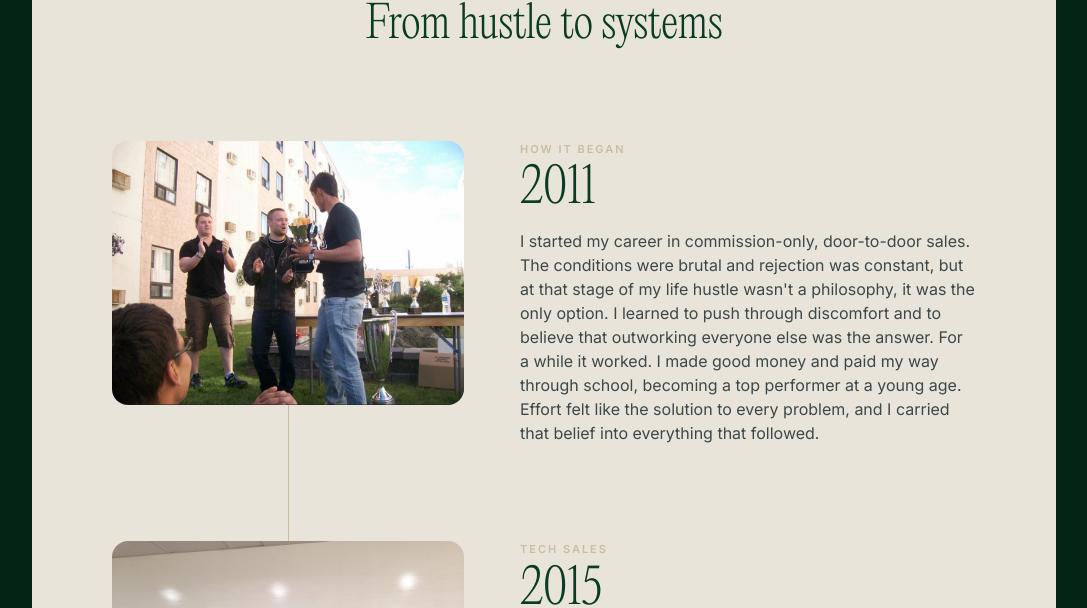
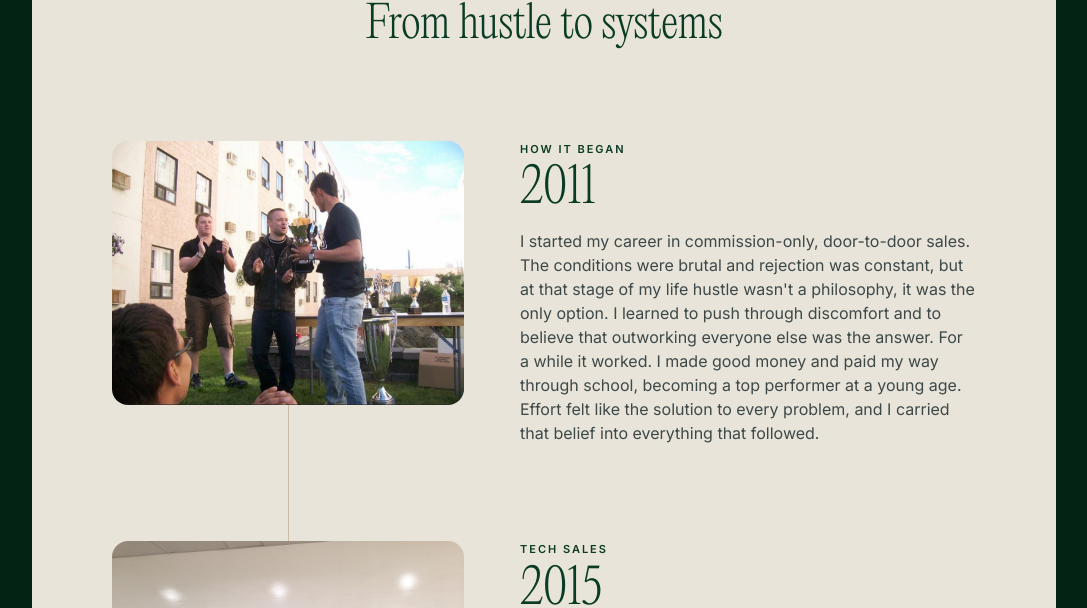
Before and after one commit to thenikvassev/nikvassev-site, a Next.js app: page /about in a window 1280 px wide. Shown: the part 3049-3657 px from the top of the page, without its empty margins (96-1183 px from the left). Built offline with nearby package versions, Linux system fonts and the light colour scheme; what @nitrosend/sdk would draw is missing.

Commit message:
About timeline labels: mid-green for legibility

```diff
--- a/src/components/TimelineJourney.tsx
+++ b/src/components/TimelineJourney.tsx
@@ -62,7 +62,7 @@ export function TimelineJourney({
                 </div>
               </div>
               <div className="text-left">
-                <p className="font-sans text-[11px] font-semibold uppercase tracking-section text-tan">
+                <p className="font-sans text-[11px] font-semibold uppercase tracking-section text-[#0A3B24]">
                   {entry.title}
                 </p>
                 <h3 className="mt-2 font-serif text-4xl font-extralight tracking-display text-forest md:text-5xl">
```
